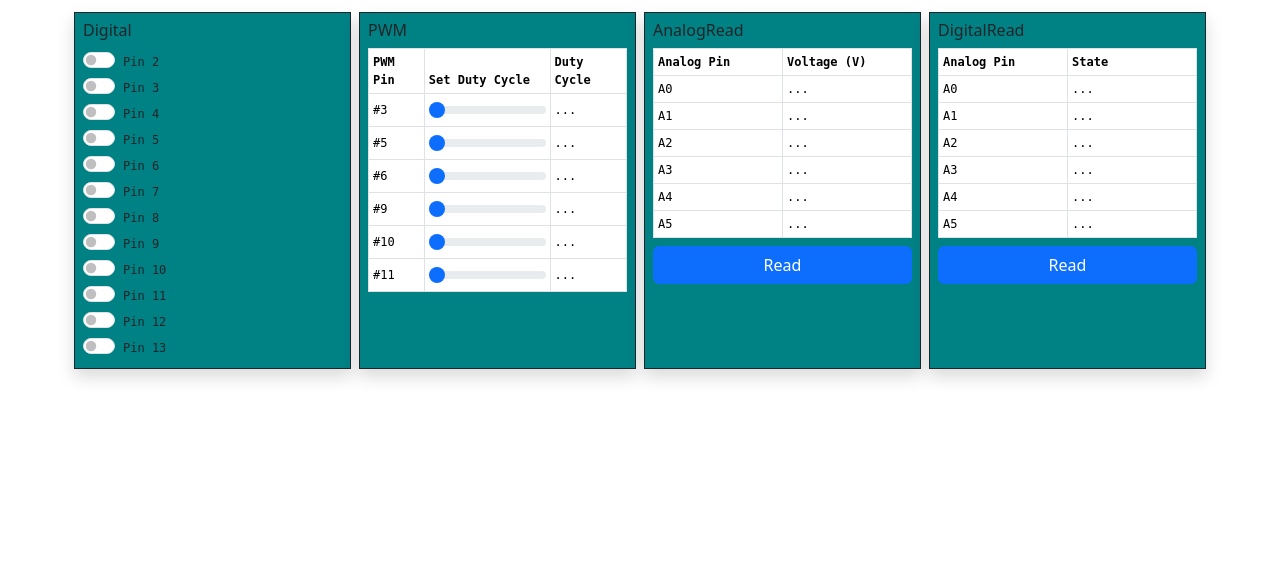
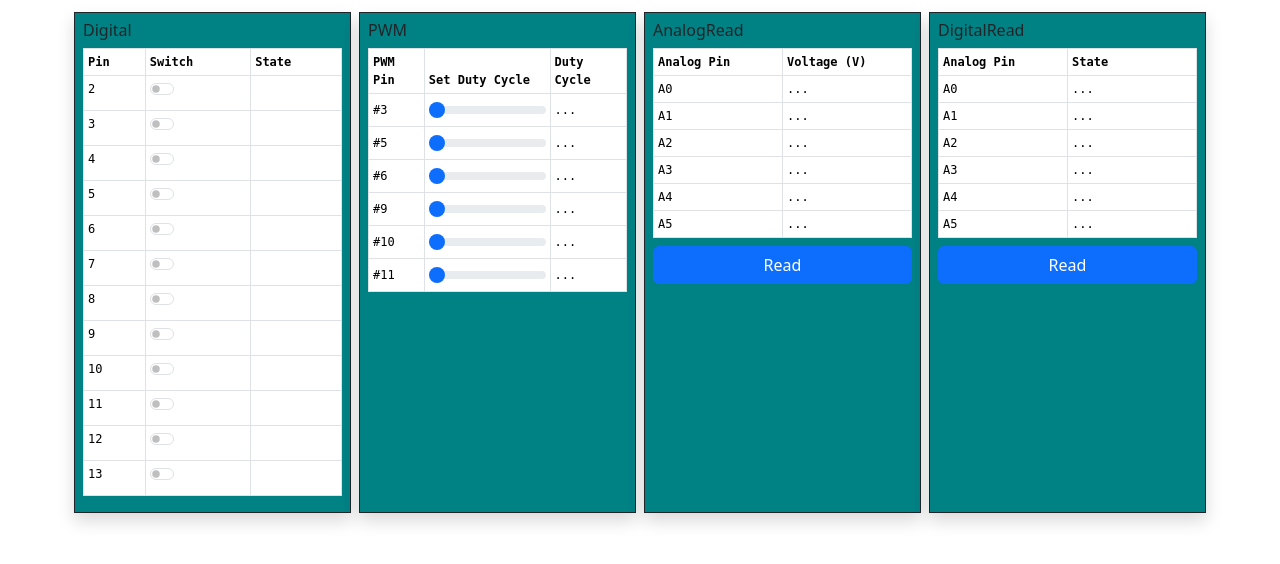
Before and after one commit to dsw7/InoDAQV2, a Flask app: page / in a window 1280 px wide. Shown: the top 564 px of the page. Run offline with Flask 3, Linux system fonts and the light colour scheme; parts of the project's set-up code (start-up, migrations or seed data) failed here and were passed over.

Commit message:
Replace with table

```diff
--- a/inodaqv2/templates/dashboard.html
+++ b/inodaqv2/templates/dashboard.html
@@ -14,54 +14,125 @@
       <div class="col-lg-3 p-1 justify-content-center">
         <div class="d-flex flex-column h-100 p-2 justify-content-top border border-dark shadow panel-commands" id="digital-pins">
           <h6>Digital</h6>
+          <table class="table mb-2 table-sm table-bordered monospace">
+            <thead>
+              <tr>
+                <th class="w-30">Pin</th>
+                <th class="w-30">Switch</th>
+                <th>State</th>
+              </tr>
+            </thead>
+            <tbody>
+              <tr>
+                <td>2</td>
+                <td>
                   <div class="form-check form-switch">
                     <input class="form-check-input" type="checkbox" role="switch" id="dig-2">
-            <label class="form-check-label monospace" for="dig-2">Pin 2</label>
                   </div>
+                </td>
+                <td id="res-dig-2"></td>
+              </tr>
+              <tr>
+                <td>3</td>
+                <td>
                   <div class="form-check form-switch">
                     <input class="form-check-input" type="checkbox" role="switch" id="dig-3">
-            <label class="form-check-label monospace" for="dig-3">Pin 3</label>
                   </div>
+                </td>
+                <td id="res-dig-3"></td>
+              </tr>
+              <tr>
+                <td>4</td>
+                <td>
                   <div class="form-check form-switch">
                     <input class="form-check-input" type="checkbox" role="switch" id="dig-4">
-            <label class="form-check-label monospace" for="dig-4">Pin 4</label>
                   </div>
+                </td>
+                <td id="res-dig-4"></td>
+              </tr>
+              <tr>
+                <td>5</td>
+                <td>
                   <div class="form-check form-switch">
                     <input class="form-check-input" type="checkbox" role="switch" id="dig-5">
-            <label class="form-check-label monospace" for="dig-5">Pin 5</label>
                   </div>
+                </td>
+                <td id="res-dig-5"></td>
+              </tr>
+              <tr>
+                <td>6</td>
+                <td>
                   <div class="form-check form-switch">
                     <input class="form-check-input" type="checkbox" role="switch" id="dig-6">
-            <label class="form-check-label monospace" for="dig-6">Pin 6</label>
                   </div>
+                </td>
+                <td id="res-dig-6"></td>
+              </tr>
+              <tr>
+                <td>7</td>
+                <td>
                   <div class="form-check form-switch">
                     <input class="form-check-input" type="checkbox" role="switch" id="dig-7">
-            <label class="form-check-label monospace" for="dig-7">Pin 7</label>
                   </div>
+                </td>
+                <td id="res-dig-7"></td>
+              </tr>
+              <tr>
+                <td>8</td>
+                <td>
                   <div class="form-check form-switch">
                     <input class="form-check-input" type="checkbox" role="switch" id="dig-8">
-            <label class="form-check-label monospace" for="dig-8">Pin 8</label>
                   </div>
+                </td>
+                <td id="res-dig-8"></td>
+              </tr>
+              <tr>
+                <td>9</td>
+                <td>
                   <div class="form-check form-switch">
                     <input class="form-check-input" type="checkbox" role="switch" id="dig-9">
-            <label class="form-check-label monospace" for="dig-9">Pin 9</label>
                   </div>
+                </td>
+                <td id="res-dig-9"></td>
+              </tr>
+              <tr>
+                <td>10</td>
+                <td>
                   <div class="form-check form-switch">
                     <input class="form-check-input" type="checkbox" role="switch" id="dig-10">
-            <label class="form-check-label monospace" for="dig-10">Pin 10</label>
                   </div>
+                </td>
+                <td id="res-dig-10"></td>
+              </tr>
+              <tr>
+                <td>11</td>
+                <td>
                   <div class="form-check form-switch">
                     <input class="form-check-input" type="checkbox" role="switch" id="dig-11">
-            <label class="form-check-label monospace" for="dig-11">Pin 11</label>
                   </div>
+                </td>
+                <td id="res-dig-11"></td>
+              </tr>
+              <tr>
+                <td>12</td>
+                <td>
                   <div class="form-check form-switch">
                     <input class="form-check-input" type="checkbox" role="switch" id="dig-12">
-            <label class="form-check-label monospace" for="dig-12">Pin 12</label>
                   </div>
+                </td>
+                <td id="res-dig-12"></td>
+              </tr>
+              <tr>
+                <td>13</td>
+                <td>
                   <div class="form-check form-switch">
                     <input class="form-check-input" type="checkbox" role="switch" id="dig-13">
-            <label class="form-check-label monospace" for="dig-13">Pin 13</label>
                   </div>
+                </td>
+                <td id="res-dig-13"></td>
+              </tr>
+            </tbody>
+          </table>
         </div>
       </div>
       <div class="col-lg-3 p-1 justify-content-center">
```
Lines whose indentation alone changed are shown as unchanged.
